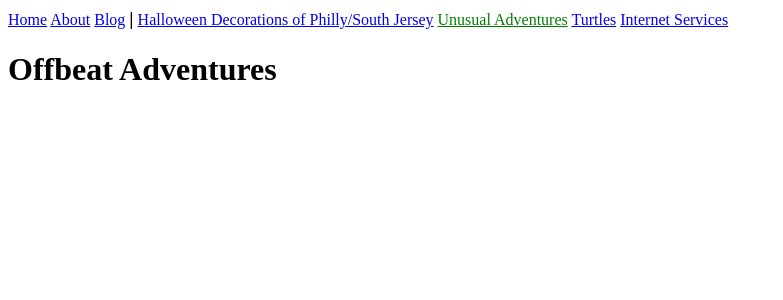
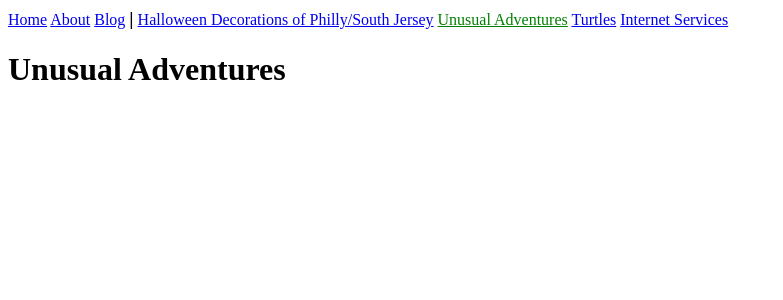
Before and after one commit to givewatts/buffer-net, a Jekyll site: the page built from adventures.md, in a window 1280 px wide. Shown: the top 300 px of the page, without its empty margins (0-783 px from the left). Built offline with Jekyll 4.4.1, drawn with Linux system fonts in a browser that asks for light colours.

Commit message:
Fix title

```diff
--- a/adventures.md
+++ b/adventures.md
@@ -1,4 +1,4 @@
 ---
-title: Offbeat Adventures
+title: Unusual Adventures
 ---
-# Offbeat Adventures
+# Unusual Adventures
```
